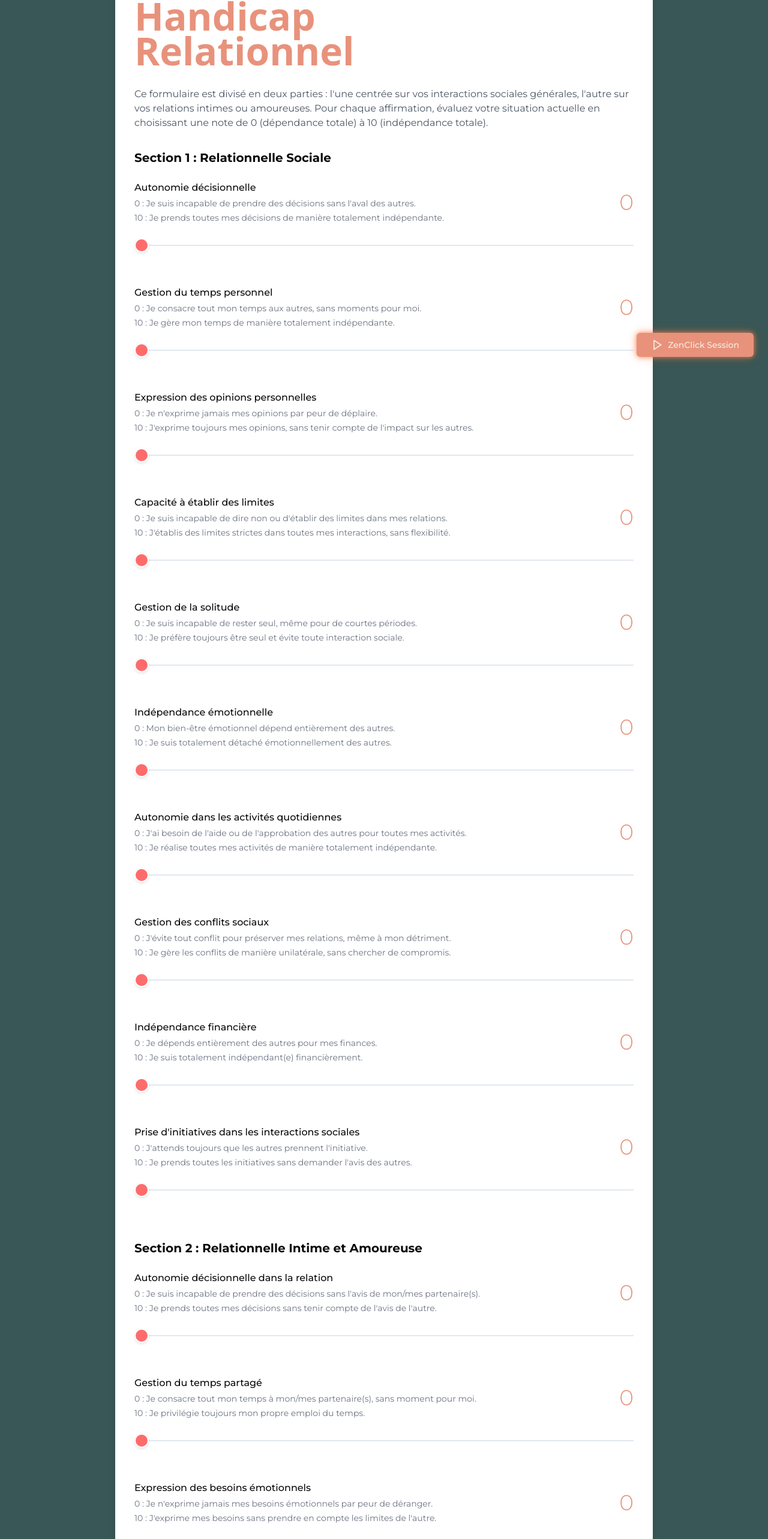
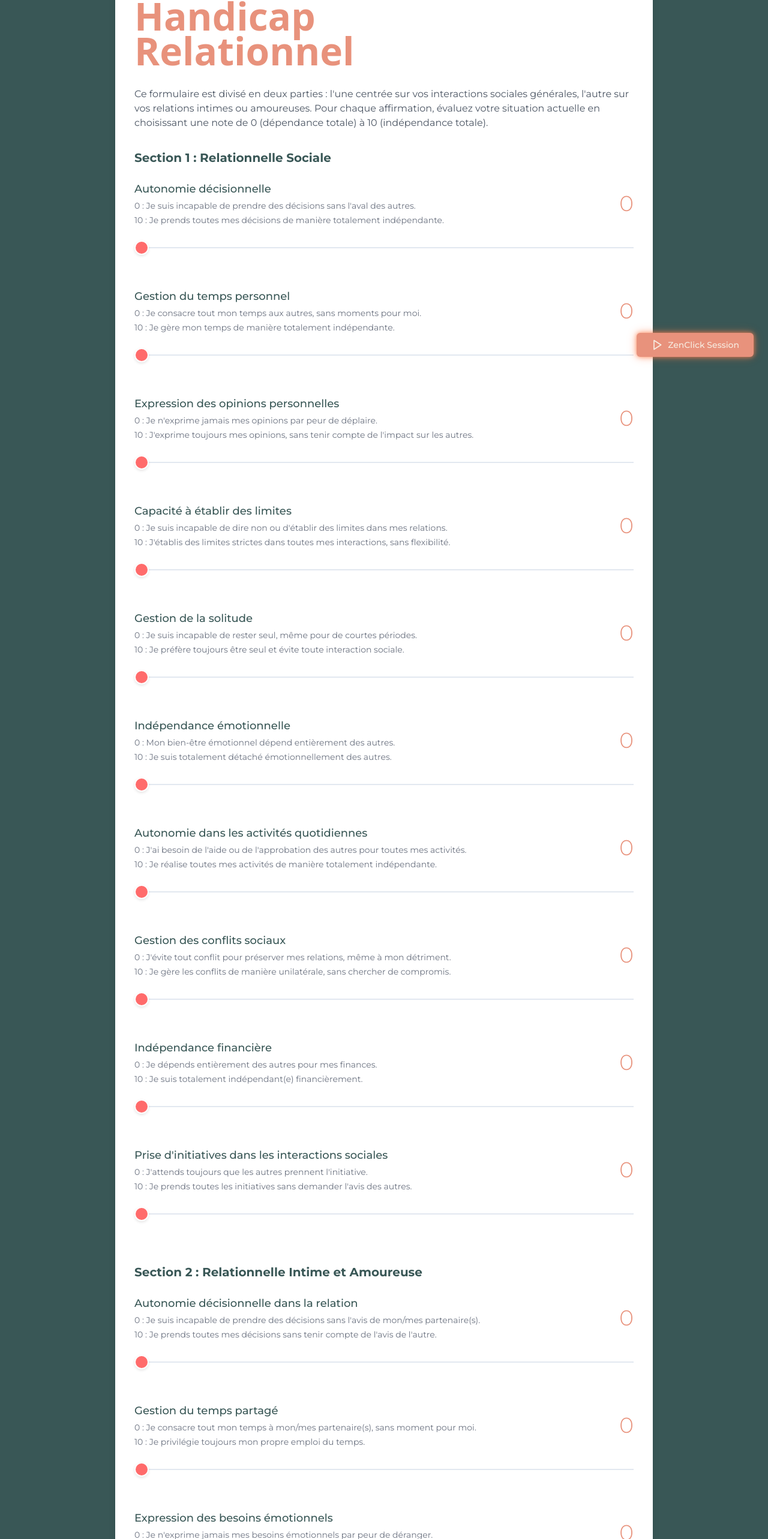
Before and after one commit to numerized/anneyvonnetherapeute, a Next.js app: page /evaluation-handicap-relationnel in a window 1280 px wide. Shown: the part 181-2747 px from the top of the page at 60% size. Built offline with nearby package versions, Linux system fonts and the light colour scheme; what @sanity/demo would draw is missing.

Commit message:
better handicap questionnaire titles colors

```diff
--- a/app/evaluation-handicap-relationnel/page.tsx
+++ b/app/evaluation-handicap-relationnel/page.tsx
@@ -77,13 +77,12 @@ export default function EvaluationHandicapRelationnelPage() {
             </p>
 
             <div className="mb-12">
-              <h3 className="text-xl font-bold mb-6">Section 1 : Relationnelle Sociale</h3>
-
+              <h3 className="text-xl font-bold mb-6 text-primary-forest">Section 1 : Relationnelle Sociale</h3>
               <ul className="list-none space-y-8 mb-12">
                 <li className="rating-item">
                   <div className="flex items-center justify-between mb-2">
                     <div className="space-y-1 flex-1 mr-4">
-                      <span className="block font-medium">Autonomie décisionnelle</span>
+                      <span className="block font-medium text-lg text-primary-forest">Autonomie décisionnelle</span>
                       <span className="text-sm text-gray-500 block">0 : Je suis incapable de prendre des décisions sans l'aval des autres.</span>
                       <span className="text-sm text-gray-500 block">10 : Je prends toutes mes décisions de manière totalement indépendante.</span>
                     </div>
@@ -100,7 +99,7 @@ export default function EvaluationHandicapRelationnelPage() {
                 <li className="rating-item">
                   <div className="flex items-center justify-between mb-2">
                     <div className="space-y-1 flex-1 mr-4">
-                      <span className="block font-medium">Gestion du temps personnel</span>
+                      <span className="block font-medium text-lg text-primary-forest">Gestion du temps personnel</span>
                       <span className="text-sm text-gray-500 block">0 : Je consacre tout mon temps aux autres, sans moments pour moi.</span>
                       <span className="text-sm text-gray-500 block">10 : Je gère mon temps de manière totalement indépendante.</span>
                     </div>
@@ -117,7 +116,7 @@ export default function EvaluationHandicapRelationnelPage() {
                 <li className="rating-item">
                   <div className="flex items-center justify-between mb-2">
                     <div className="space-y-1 flex-1 mr-4">
-                      <span className="block font-medium">Expression des opinions personnelles</span>
+                      <span className="block font-medium text-lg text-primary-forest">Expression des opinions personnelles</span>
                       <span className="text-sm text-gray-500 block">0 : Je n'exprime jamais mes opinions par peur de déplaire.</span>
                       <span className="text-sm text-gray-500 block">10 : J'exprime toujours mes opinions, sans tenir compte de l'impact sur les autres.</span>
                     </div>
@@ -134,7 +133,7 @@ export default function EvaluationHandicapRelationnelPage() {
                 <li className="rating-item">
                   <div className="flex items-center justify-between mb-2">
                     <div className="space-y-1 flex-1 mr-4">
-                      <span className="block font-medium">Capacité à établir des limites</span>
+                      <span className="block font-medium text-lg text-primary-forest">Capacité à établir des limites</span>
                       <span className="text-sm text-gray-500 block">0 : Je suis incapable de dire non ou d'établir des limites dans mes relations.</span>
                       <span className="text-sm text-gray-500 block">10 : J'établis des limites strictes dans toutes mes interactions, sans flexibilité.</span>
                     </div>
@@ -151,7 +150,7 @@ export default function EvaluationHandicapRelationnelPage() {
                 <li className="rating-item">
                   <div className="flex items-center justify-between mb-2">
                     <div className="space-y-1 flex-1 mr-4">
-                      <span className="block font-medium">Gestion de la solitude</span>
+                      <span className="block font-medium text-lg text-primary-forest">Gestion de la solitude</span>
                       <span className="text-sm text-gray-500 block">0 : Je suis incapable de rester seul, même pour de courtes périodes.</span>
                       <span className="text-sm text-gray-500 block">10 : Je préfère toujours être seul et évite toute interaction sociale.</span>
                     </div>
@@ -168,7 +167,7 @@ export default function EvaluationHandicapRelationnelPage() {
                 <li className="rating-item">
                   <div className="flex items-center justify-between mb-2">
                     <div className="space-y-1 flex-1 mr-4">
-                      <span className="block font-medium">Indépendance émotionnelle</span>
+                      <span className="block font-medium text-lg text-primary-forest">Indépendance émotionnelle</span>
                       <span className="text-sm text-gray-500 block">0 : Mon bien-être émotionnel dépend entièrement des autres.</span>
                       <span className="text-sm text-gray-500 block">10 : Je suis totalement détaché émotionnellement des autres.</span>
                     </div>
@@ -185,7 +184,7 @@ export default function EvaluationHandicapRelationnelPage() {
                 <li className="rating-item">
                   <div className="flex items-center justify-between mb-2">
                     <div className="space-y-1 flex-1 mr-4">
-                      <span className="block font-medium">Autonomie dans les activités quotidiennes</span>
+                      <span className="block font-medium text-lg text-primary-forest">Autonomie dans les activités quotidiennes</span>
                       <span className="text-sm text-gray-500 block">0 : J'ai besoin de l'aide ou de l'approbation des autres pour toutes mes activités.</span>
                       <span className="text-sm text-gray-500 block">10 : Je réalise toutes mes activités de manière totalement indépendante.</span>
                     </div>
@@ -202,7 +201,7 @@ export default function EvaluationHandicapRelationnelPage() {
                 <li className="rating-item">
                   <div className="flex items-center justify-between mb-2">
                     <div className="space-y-1 flex-1 mr-4">
-                      <span className="block font-medium">Gestion des conflits sociaux</span>
+                      <span className="block font-medium text-lg text-primary-forest">Gestion des conflits sociaux</span>
                       <span className="text-sm text-gray-500 block">0 : J'évite tout conflit pour préserver mes relations, même à mon détriment.</span>
                       <span className="text-sm text-gray-500 block">10 : Je gère les conflits de manière unilatérale, sans chercher de compromis.</span>
                     </div>
@@ -219,7 +218,7 @@ export default function EvaluationHandicapRelationnelPage() {
                 <li className="rating-item">
                   <div className="flex items-center justify-between mb-2">
                     <div className="space-y-1 flex-1 mr-4">
-                      <span className="block font-medium">Indépendance financière</span>
+                      <span className="block font-medium text-lg text-primary-forest">Indépendance financière</span>
                       <span className="text-sm text-gray-500 block">0 : Je dépends entièrement des autres pour mes finances.</span>
                       <span className="text-sm text-gray-500 block">10 : Je suis totalement indépendant(e) financièrement.</span>
                     </div>
@@ -236,7 +235,7 @@ export default function EvaluationHandicapRelationnelPage() {
                 <li className="rating-item">
                   <div className="flex items-center justify-between mb-2">
                     <div className="space-y-1 flex-1 mr-4">
-                      <span className="block font-medium">Prise d'initiatives dans les interactions sociales</span>
+                      <span className="block font-medium text-lg text-primary-forest">Prise d'initiatives dans les interactions sociales</span>
                       <span className="text-sm text-gray-500 block">0 : J'attends toujours que les autres prennent l'initiative.</span>
                       <span className="text-sm text-gray-500 block">10 : Je prends toutes les initiatives sans demander l'avis des autres.</span>
                     </div>
@@ -254,13 +253,12 @@ export default function EvaluationHandicapRelationnelPage() {
 
             {/* Section 2: Relations Intimes */}
             <div className="mb-12">
-              <h3 className="text-xl font-bold mb-6">Section 2 : Relationnelle Intime et Amoureuse</h3>
-
+              <h3 className="text-xl font-bold mb-6 text-primary-forest">Section 2 : Relationnelle Intime et Amoureuse</h3>
               <ul className="list-none space-y-8 mb-12">
                 <li className="rating-item">
                   <div className="flex items-center justify-between mb-2">
                     <div className="space-y-1 flex-1 mr-4">
-                      <span className="block font-medium">Autonomie décisionnelle dans la relation</span>
+                      <span className="block font-medium text-lg text-primary-forest">Autonomie décisionnelle dans la relation</span>
                       <span className="text-sm text-gray-500 block">0 : Je suis incapable de prendre des décisions sans l'avis de mon/mes partenaire(s).</span>
                       <span className="text-sm text-gray-500 block">10 : Je prends toutes mes décisions sans tenir compte de l'avis de l'autre.</span>
                     </div>
@@ -277,7 +275,7 @@ export default function EvaluationHandicapRelationnelPage() {
                 <li className="rating-item">
                   <div className="flex items-center justify-between mb-2">
                     <div className="space-y-1 flex-1 mr-4">
-                      <span className="block font-medium">Gestion du temps partagé</span>
+                      <span className="block font-medium text-lg text-primary-forest">Gestion du temps partagé</span>
                       <span className="text-sm text-gray-500 block">0 : Je consacre tout mon temps à mon/mes partenaire(s), sans moment pour moi.</span>
                       <span className="text-sm text-gray-500 block">10 : Je privilégie toujours mon propre emploi du temps.</span>
                     </div>
@@ -294,7 +292,7 @@ export default function EvaluationHandicapRelationnelPage() {
                 <li className="rating-item">
                   <div className="flex items-center justify-between mb-2">
                     <div className="space-y-1 flex-1 mr-4">
-                      <span className="block font-medium">Expression des besoins émotionnels</span>
+                      <span className="block font-medium text-lg text-primary-forest">Expression des besoins émotionnels</span>
                       <span className="text-sm text-gray-500 block">0 : Je n'exprime jamais mes besoins émotionnels par peur de déranger.</span>
                       <span className="text-sm text-gray-500 block">10 : J'exprime mes besoins sans prendre en compte les limites de l'autre.</span>
                     </div>
@@ -311,7 +309,7 @@ export default function EvaluationHandicapRelationnelPage() {
                 <li className="rating-item">
                   <div className="flex items-center justify-between mb-2">
                     <div className="space-y-1 flex-1 mr-4">
-                      <span className="block font-medium">Capacité à poser des limites dans la relation</span>
+                      <span className="block font-medium text-lg text-primary-forest">Capacité à poser des limites dans la relation</span>
                       <span className="text-sm text-gray-500 block">0 : Je suis incapable de poser des limites ou de dire non.</span>
                       <span className="text-sm text-gray-500 block">10 : Je pose des limites strictes et inflexibles.</span>
                     </div>
@@ -328,7 +326,7 @@ export default function EvaluationHandicapRelationnelPage() {
                 <li className="rating-item">
                   <div className="flex items-center justify-between mb-2">
                     <div className="space-y-1 flex-1 mr-4">
-                      <span className="block font-medium">Gestion de l'attachement</span>
+                      <span className="block font-medium text-lg text-primary-forest">Gestion de l'attachement</span>
                       <span className="text-sm text-gray-500 block">0 : Je me sens totalement perdu(e) lorsque je suis loin de mon/mes partenaire(s).</span>
                       <span className="text-sm text-gray-500 block">10 : Je reste émotionnellement distant(e) et évite tout attachement.</span>
                     </div>
@@ -345,7 +343,7 @@ export default function EvaluationHandicapRelationnelPage() {
                 <li className="rating-item">
                   <div className="flex items-center justify-between mb-2">
                     <div className="space-y-1 flex-1 mr-4">
-                      <span className="block font-medium">Indépendance émotionnelle dans la relation</span>
+                      <span className="block font-medium text-lg text-primary-forest">Indépendance émotionnelle dans la relation</span>
                       <span className="text-sm text-gray-500 block">0 : Mon bien-être émotionnel dépend entièrement de mon/mes partenaire(s).</span>
                       <span className="text-sm text-gray-500 block">10 : Je suis totalement insensible aux émotions de l'autre.</span>
                     </div>
@@ -362,7 +360,7 @@ export default function EvaluationHandicapRelationnelPage() {
                 <li className="rating-item">
                   <div className="flex items-center justify-between mb-2">
                     <div className="space-y-1 flex-1 mr-4">
-                      <span className="block font-medium">Partage des responsabilités</span>
+                      <span className="block font-medium text-lg text-primary-forest">Partage des responsabilités</span>
                       <span className="text-sm text-gray-500 block">0 : J'attends que mon/mes partenaire(s) gèrent tous les aspects de la relation.</span>
                       <span className="text-sm text-gray-500 block">10 : Je m'occupe de tout, refusant toute aide de l'autre.</span>
                     </div>
@@ -379,7 +377,7 @@ export default function EvaluationHandicapRelationnelPage() {
                 <li className="rating-item">
                   <div className="flex items-center justify-between mb-2">
                     <div className="space-y-1 flex-1 mr-4">
-                      <span className="block font-medium">Gestion des conflits relationnels</span>
+                      <span className="block font-medium text-lg text-primary-forest">Gestion des conflits relationnels</span>
                       <span className="text-sm text-gray-500 block">0 : J'évite systématiquement les conflits par crainte de nuire à la relation.</span>
                       <span className="text-sm text-gray-500 block">10 : Je traite les conflits de manière unilatérale, sans discussion.</span>
                     </div>
@@ -396,7 +394,7 @@ export default function EvaluationHandicapRelationnelPage() {
                 <li className="rating-item">
                   <div className="flex items-center justify-between mb-2">
                     <div className="space-y-1 flex-1 mr-4">
-                      <span className="block font-medium">Intimité physique et affective</span>
+                      <span className="block font-medium text-lg text-primary-forest">Intimité physique et affective</span>
                       <span className="text-sm text-gray-500 block">0 : Je n'ose pas exprimer mes désirs ou besoins intimes.</span>
                       <span className="text-sm text-gray-500 block">10 : J'impose toujours mes désirs sans tenir compte du consentement.</span>
                     </div>
@@ -413,7 +411,7 @@ export default function EvaluationHandicapRelationnelPage() {
                 <li className="rating-item">
                   <div className="flex items-center justify-between mb-2">
                     <div className="space-y-1 flex-1 mr-4">
-                      <span className="block font-medium">Vision commune</span>
+                      <span className="block font-medium text-lg text-primary-forest">Vision commune</span>
                       <span className="text-sm text-gray-500 block">0 : Je me conforme toujours aux attentes de mon/mes partenaire(s).</span>
                       <span className="text-sm text-gray-500 block">10 : Je n'intègre jamais les attentes de l'autre dans mes projets.</span>
                     </div>
```
